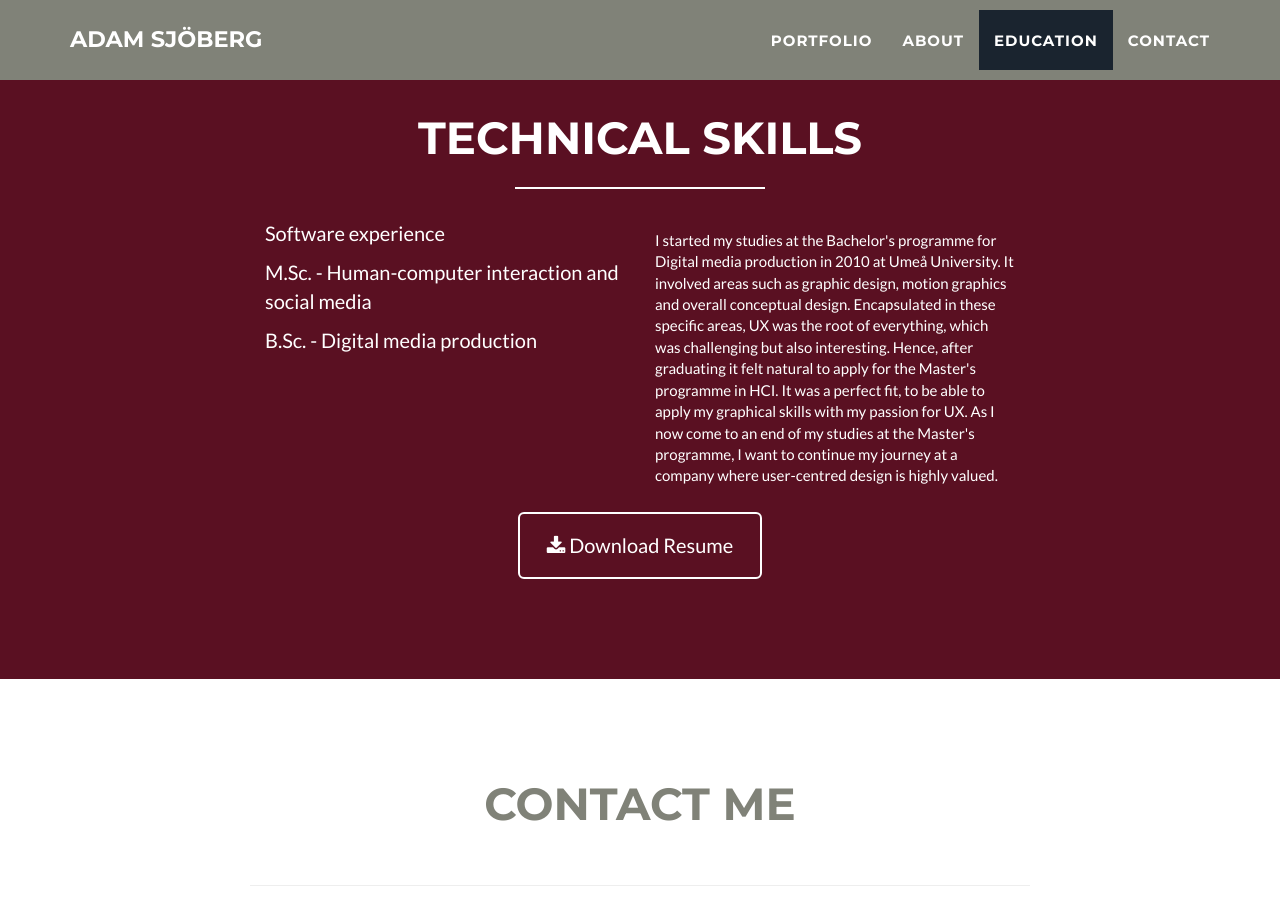
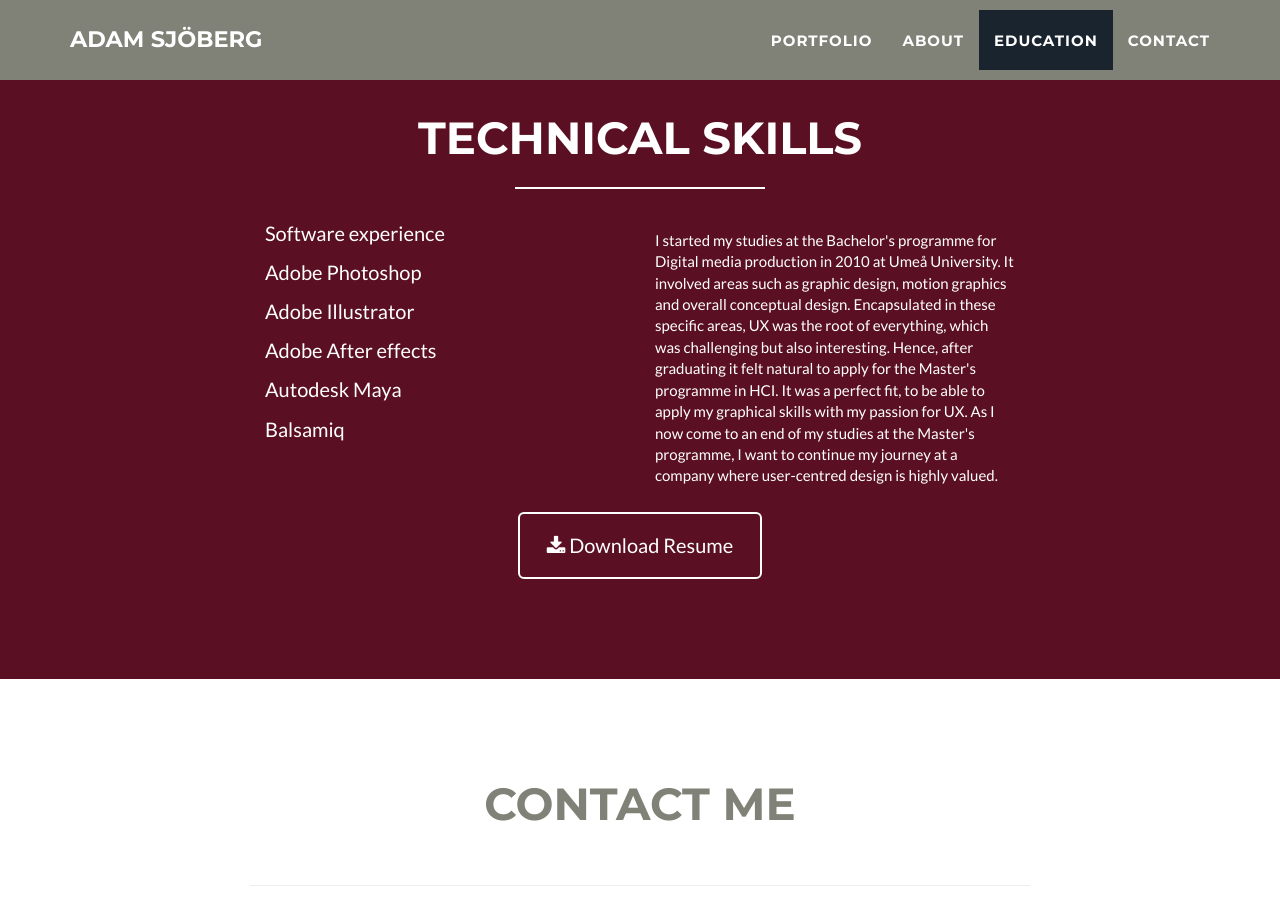
Before and after one commit to Adamsjoberg/Adamsjoberg.github.io, a Jekyll site: the page built from index.html, in a window 1280 px wide and 900 px high, scrolled down 3097 px. Built offline with Jekyll 4.4.1, drawn with Linux system fonts in a browser that asks for light colours.

Commit message:
added text skills

```diff
--- a/_includes/skills.html
+++ b/_includes/skills.html
@@ -10,8 +10,11 @@
             <div class="row">
                 <div class="col-lg-4 col-lg-offset-2">
                     <p>Software experience</p>
-                    <p>M.Sc. - Human-computer interaction and social media</p>
-                    <p>B.Sc. - Digital media production</p>
+                    <p>Adobe Photoshop</p>
+                    <p>Adobe Illustrator</p>
+                    <p>Adobe After effects</p>
+                    <p>Autodesk Maya</p>
+                    <p>Balsamiq</p>
                 </div>
                 <div class="col-lg-4">
                   <p>
```
